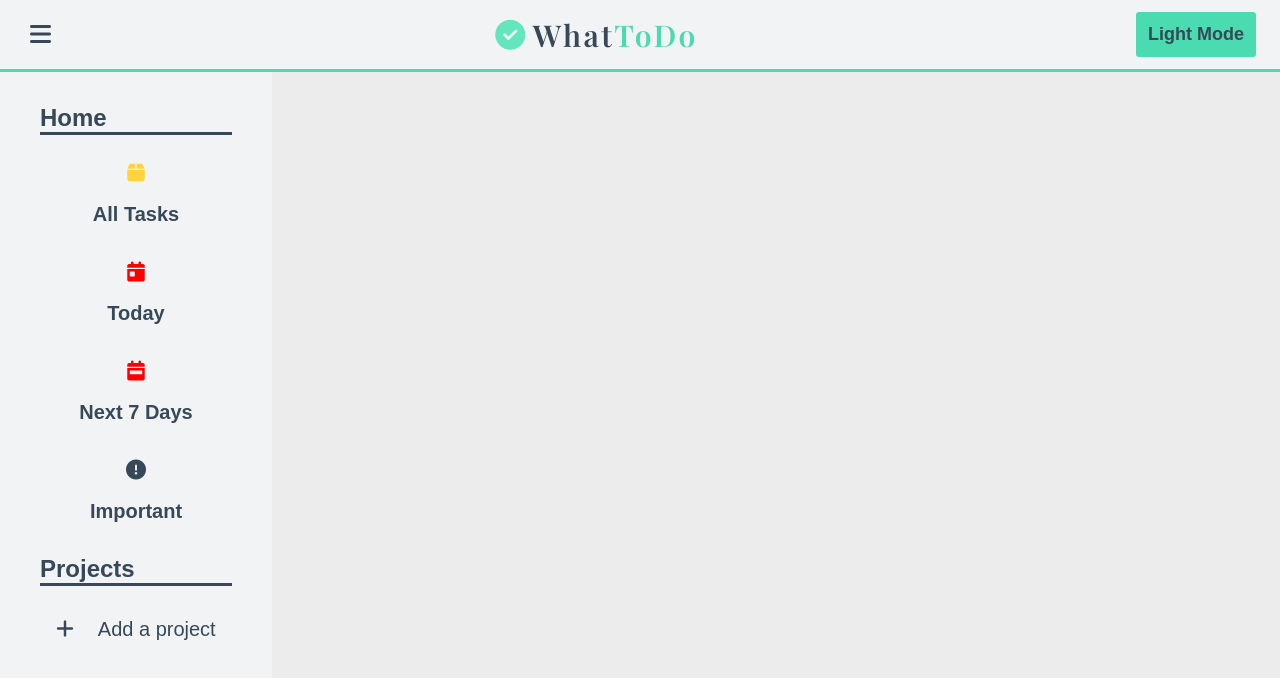
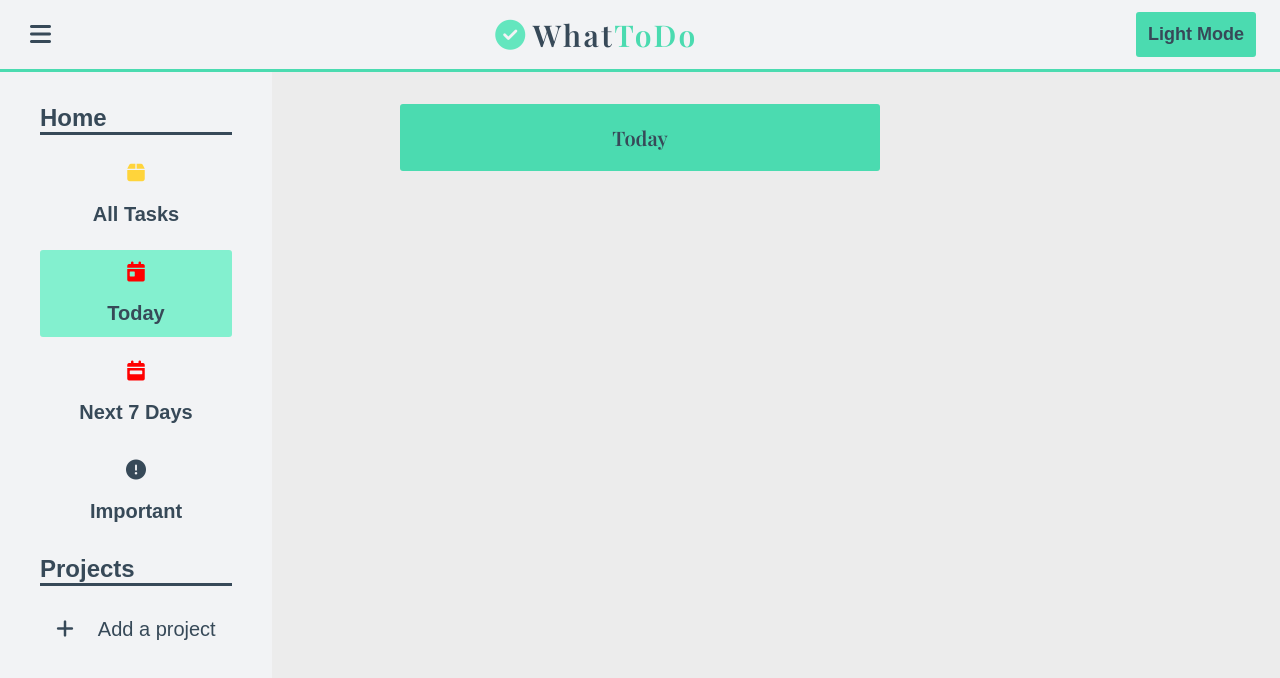
Before and after one commit to mene135/to-do-list, a website built with webpack: page dist/index.html in a window 1280 px wide. Both pictures are taken after a click on the button "Today". Built offline with nearby package versions, Linux system fonts and the light colour scheme; a web font is replaced by a local one.

Commit message:
added tab functionality as well as active state for those tabs

```diff
--- a/src/index.js
+++ b/src/index.js
@@ -43,6 +43,83 @@ function isNavExpanded() {
     }
 }
 
+class Tab {
+    constructor(tabName, tabToDos) {
+        this.tabName = tabName;
+        this.tabToDos = tabToDos;
+    }
+
+    click = () => {
+        const main = document.querySelector("main");
+
+        const h3 = document.createElement("h3");
+        h3.textContent = this.tabName;
+
+        main.appendChild(h3);
+    }
+
+    appendToDo = (toDo) => {
+        this.tabToDos.push(toDo);
+    }
+}
+
+const tabs = document.querySelectorAll(".tab");
+const allTasks = new Tab(tabs[0].childNodes[1].textContent, []);
+const today = new Tab(tabs[1].childNodes[1].textContent, []);
+const next7Days = new Tab(tabs[2].childNodes[1].textContent, []);
+const important = new Tab(tabs[3].childNodes[1].textContent, []);
+
+const homeSectionTabs = [];
+homeSectionTabs.push(allTasks);
+homeSectionTabs.push(today);
+homeSectionTabs.push(next7Days);
+homeSectionTabs.push(important);
+
+console.log(next7Days);
+tabs.forEach(tab => {
+    tab.addEventListener("click", () => {
+        clearActive(tab)
+        clear();
+        click(tab.childNodes[1].textContent);
+        tab.classList.add("active");
+    })
+})
+
+function click(tabClicked) {
+    const main = document.querySelector("main");
+
+    const div = document.createElement("div");
+    div.classList.add("title");
+
+    const h3 = document.createElement("h3");
+    h3.textContent = tabClicked;
+    h3.classList.add("title-heading");
+
+    div.appendChild(h3);
+    main.appendChild(div);
+}
+
+function clear() {
+    const main = document.querySelector("main");
+
+    main.innerHTML = "";
+}
+
+function clearActive(tabClicked) {
+    tabs.forEach(tab => {
+        if(tabClicked !== tab) {
+            tab.classList.remove("active")
+        }
+    })
+}
+
+
+
 window.onload = () => {
+
+    const tabs = document.querySelectorAll(".tab");
+
+    console.log(tabs[3].childNodes);
+
     isNavExpanded();
 }
--- a/src/style.css
+++ b/src/style.css
@@ -92,6 +92,12 @@
     .nav-expanded {
         transform: scaleY(1);
         opacity: 100%;
+    }
+
+    .l-main {
+        display: grid;
+        justify-items: center;
+        padding: var(--spacing-600);
     }
 
 
@@ -215,9 +221,26 @@
         margin-left: var(--spacing-500);
     }
 
+    .title {
+        background-color: var(--secondary);
+        padding: 0;
+        width: clamp(10rem, 50vw, 30rem);
+
+        border-radius: var(--border-radius);
+
+        font-family: var(--ff-primary);
+    }
+
+    .title-heading {
+        font-size: var(--fs-500);
+        text-align: center;
+    }
+
 /* -- State rules */
 
-
+.active {
+    background-color: var(--secondary-light);
+}
 
 
 /* -- Theme rules */
```
Also changed, not shown: dist/bundle.js, dist/index.html, 1 other file.
